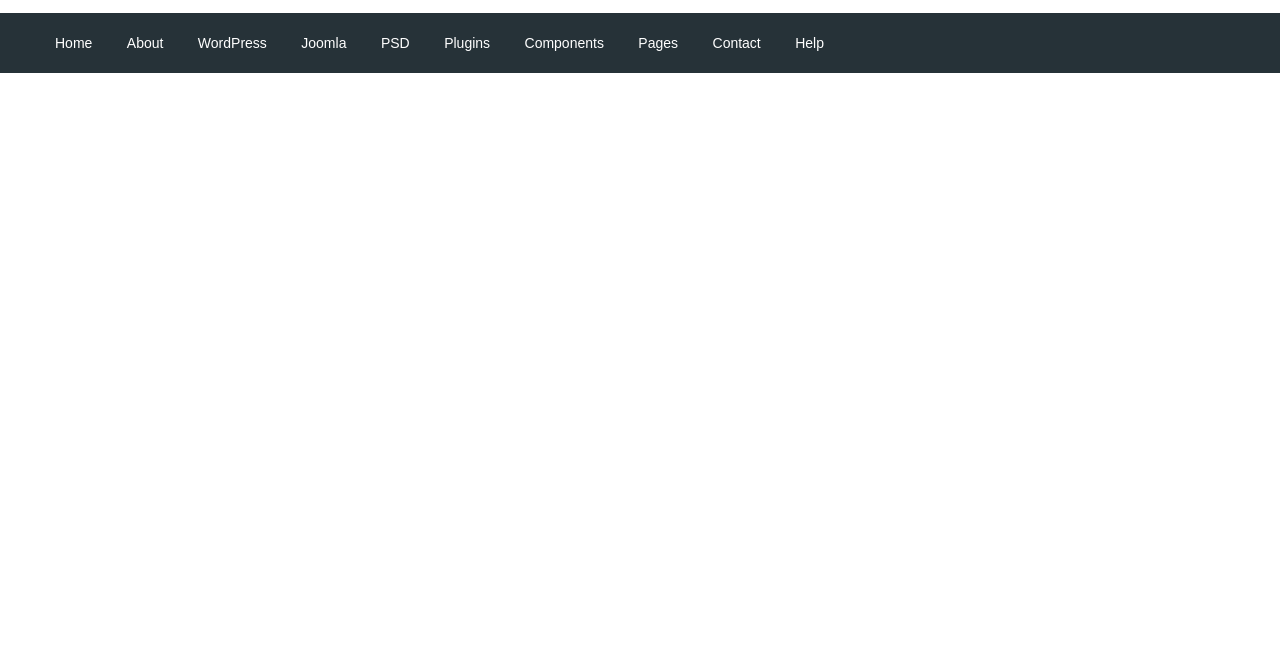
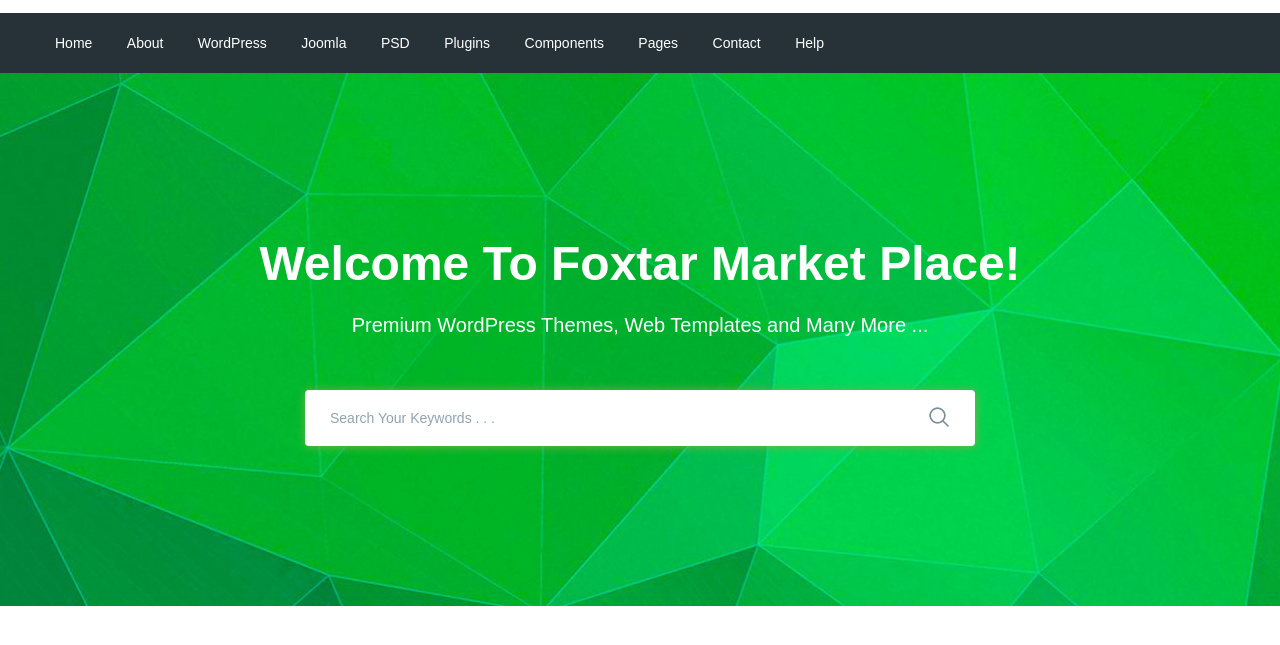
Before and after one commit to Roman-78GRA/moderno, a website: page app/index.html in a window 1280 px wide. Shown: the part 77-722 px from the top of the page. Drawn offline with nearby package versions, Linux system fonts and the light colour scheme; files that its build step writes are made by us from their sources.

Commit message:
added search section

```diff
--- a/app/index.html
+++ b/app/index.html
@@ -80,11 +80,32 @@
                 </nav>
             </div>
         </div>
-
-
-
     </header>
 
+    <section class="search" style="background-image: url(images/search-bg.jpg);">
+        <div class="container">
+            <div class="search__inner">
+
+                <div class="search__inner-title">
+                    Welcome To Foxtar Market Place!
+                </div>
+
+                <div class="search__inner-text">
+                    Premium WordPress Themes, Web Templates and Many More ...
+                </div>
+
+                <div class="search__inner-form">
+                    <form action="">
+                        <input type="text" placeholder="Search Your Keywords . . ." required>
+                        <button type="submit">
+                            <img src="images/icons/search.png" alt="">
+                        </button>
+                    </form>
+                </div>
+
+            </div>
+        </div>
+    </section>
 
     <script src="https://ajax.googleapis.com/ajax/libs/jquery/3.5.1/jquery.min.js"></script>
     <script src="js/libs.min.js"></script>
--- a/app/scss/style.scss
+++ b/app/scss/style.scss
@@ -57,3 +57,60 @@
         font-size: 14px;
     }
 }
+
+.search {
+    background-repeat: no-repeat;
+    background-size: cover;
+    background-position: center;
+    min-height: 533px;
+}
+
+.search__inner {
+  padding: 155px 0 100px;
+  color: #fff;
+  text-align: center;
+ &-title {
+  margin-bottom: 10px;
+  font-size: 48px;
+  line-height: 72px;
+  font-weight: 700;
+ }
+ &-text {
+  margin-bottom: 50px;
+  font-size: 20px;
+  line-height: 30px;
+  font-weight: 500;
+ }
+ &-form {
+   max-width: 670px;
+   margin: 0 auto;
+   position: relative;
+   input {
+     display: block;
+     width: 100%;
+     border-radius: 4px;
+     height: 56px;
+     border: none;
+     box-shadow: 0.5px 0.866px 10px 0px rgb( 124, 178, 64);
+     font-size: 14px;
+     font-weight: 500;
+    //  outline: none;
+    padding-left: 25px;
+    padding-right: 60px;
+     &:focus {
+       border: 1px solid $green;
+     }
+     &::placeholder {
+      color: #90a4ae;
+      font-weight: 500;
+     }
+   }
+   button {
+     position: absolute;
+     border: none;
+     background-color: transparent;
+     right: 20px;
+     top: 16px;
+   }
+ }
+}
```
Also changed, not shown: app/images/icons/search.png (added), app/images/icons/search.svg (added), app/images/search-bg.jpg (added).
